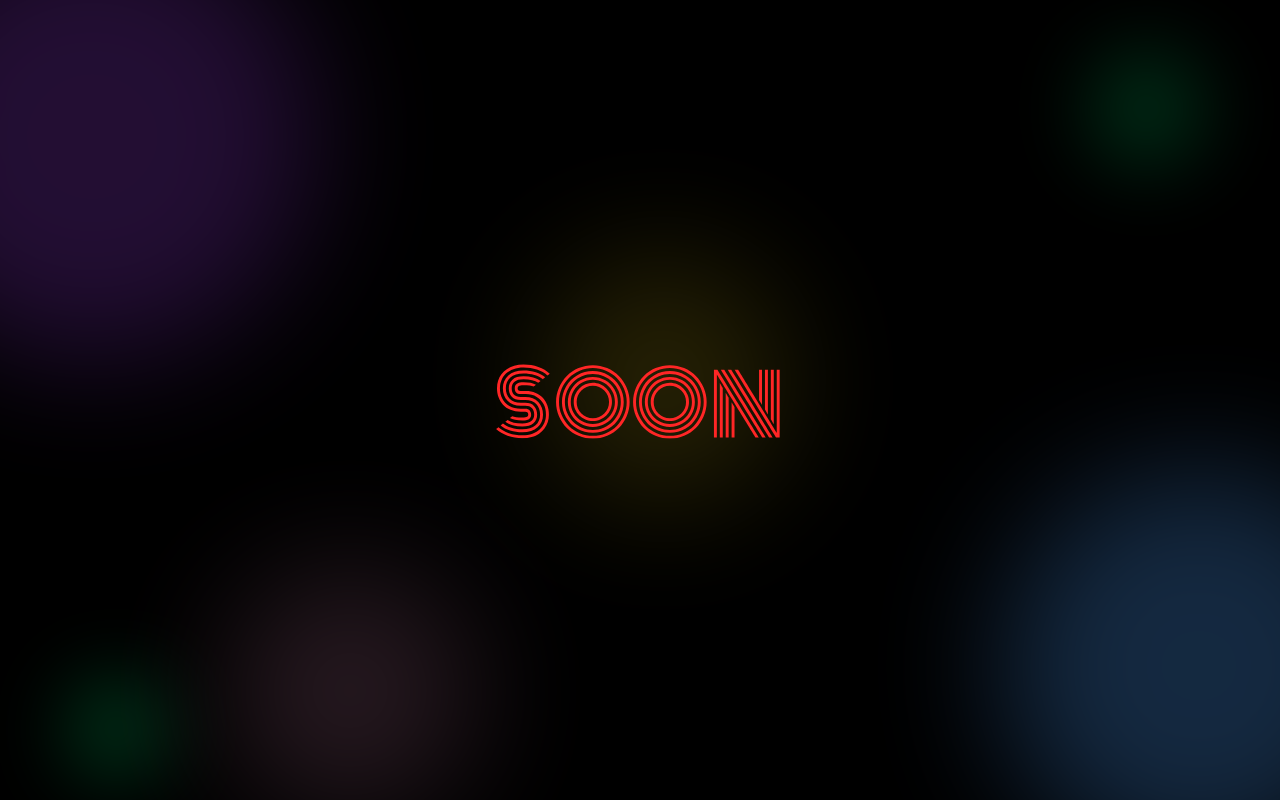
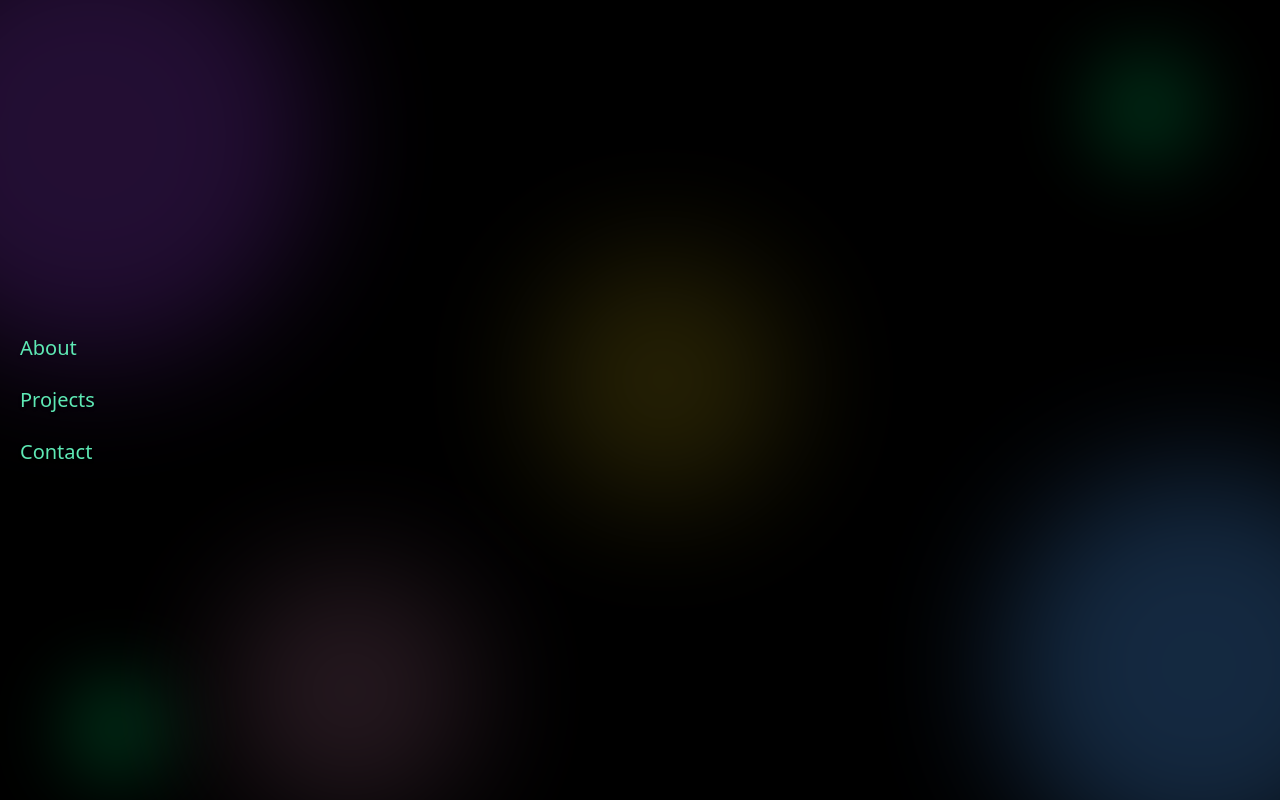
Before and after one commit to Suyash-4/Personal-Webpage, a React (Vite) app: page / in a window 1280 px wide. Built offline with nearby package versions, Linux system fonts and the light colour scheme.

Commit message:
back to original state

```diff
--- a/src/App.jsx
+++ b/src/App.jsx
@@ -1,41 +1,26 @@
-import Lottie from "lottie-react";
+/*eslint-disable */
 import "./style.css";
-import Navbar from "./pages/navbar.jsx";
+import Navbar from "./pages/Navbar.jsx";
 import BgBlurredCircles from "./pages/BgBlurredCircles.jsx";
-// import { ReactLenis, useLenis } from "lenis/react";
+import { ReactLenis, useLenis } from "lenis/react";
 import { IoIosArrowDown } from "react-icons/io";
 import { GoSun } from "react-icons/go";
 import Flow1 from "./assets/Flow1.json"; // Your Lottie JSON data
 
 const App = () => {
-  // const lenis = useLenis((lenis) => {
-  //   // console.log(lenis);
-  // });
-
-  // NOTE: With lottie-react, you **do not** need the defaultOptions object.
-  // Properties like loop, autoplay, and animationData are passed directly as props.
-  const lottieStyle = {
-    // By keeping style empty or small, it inherits size from the container div.
-  };
+  const lenis = useLenis((lenis) => {
+    console.log(lenis);
+  });
 
   return (
-    // <ReactLenis root smooth duration={1.2}>
-    <>
-      <BgBlurredCircles />
-      <div className="flex flex-col items-center justify-center h-screen relative z-10 text-white">
-        {/* Lottie Container: Defines the maximum size and responsiveness */}
-        <div className="w-2xs max-w-xl md:max-w-xl lg:max-w-xl h-auto">
-          <Lottie
-            animationData={Flow1}
-            loop={true}
-            autoplay={true}
-            style={lottieStyle}
-          />
+    <ReactLenis root smooth duration={1.2}>
+      <>
+        <BgBlurredCircles />
+        <div className="flex flex-col items-center justify-center h-screen relative z-10 text-white">
+          <Navbar />
         </div>
-        {/* <h1>Soon.</h1> */}
-      </div>
-    </>
-    // </ReactLenis>
+      </>
+    </ReactLenis>
   );
 };
 
--- a/vite.config.js
+++ b/vite.config.js
@@ -1,12 +1,3 @@
-// import { defineConfig } from 'vite'
-// import react from '@vitejs/plugin-react'
-// import tailwindcss from '@tailwindcss/vite'
-
-// // https://vite.dev/config/
-// export default defineConfig({
-//   plugins: [react(),tailwindcss()],
-// })
-
 import { defineConfig } from "vite";
 import react from "@vitejs/plugin-react";
 import tailwindcss from "@tailwindcss/vite";
@@ -15,15 +6,4 @@ import tailwindcss from "@tailwindcss/vite";
 export default defineConfig({
   plugins: [react(), tailwindcss()],
 
-  // 1. Alias the lottie-web import to use the correct ES module path.
-  resolve: {
-    alias: {
-      "lottie-web": "lottie-web/build/player/lottie.js",
-    },
-  },
-
-  // 2. Exclude the dependencies to prevent the "object is not extensible" compiler crash.
-  optimizeDeps: {
-    exclude: ["lenis/react", "lottie-react"],
-  },
 });
```
